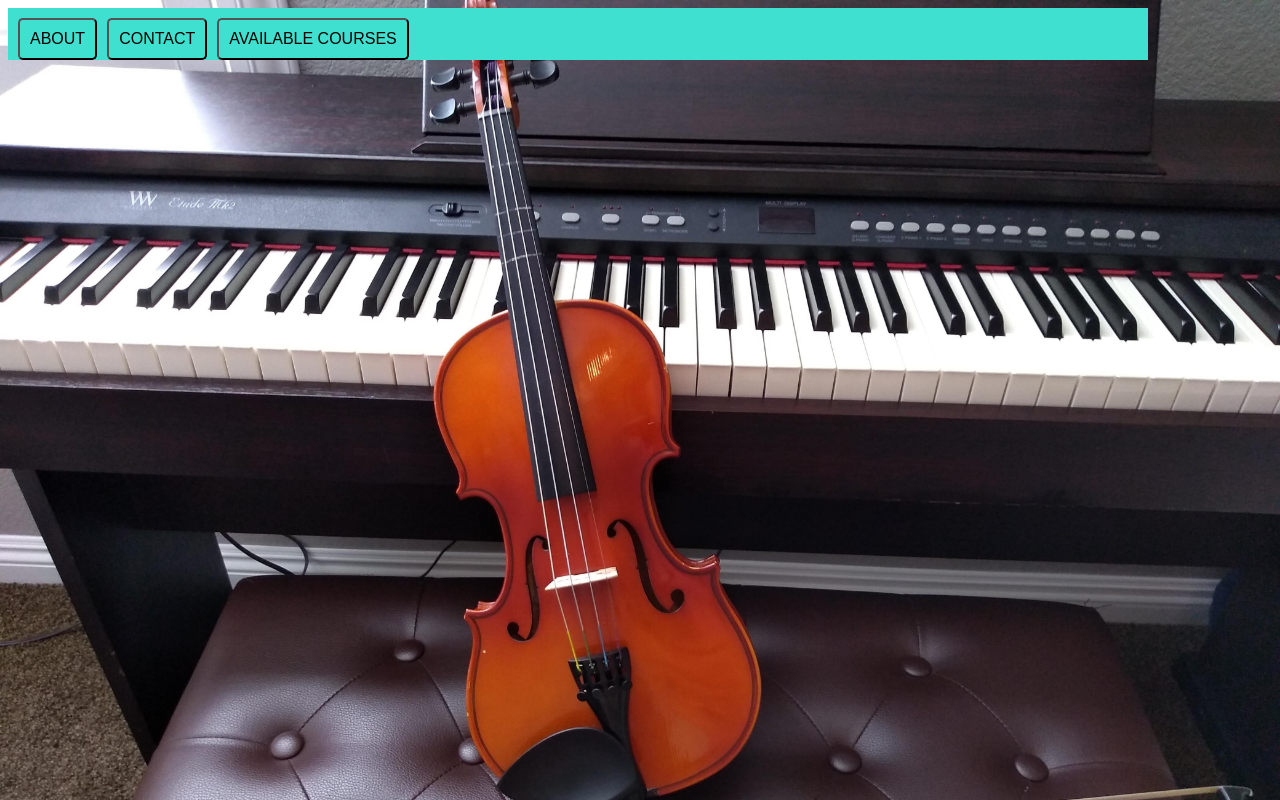
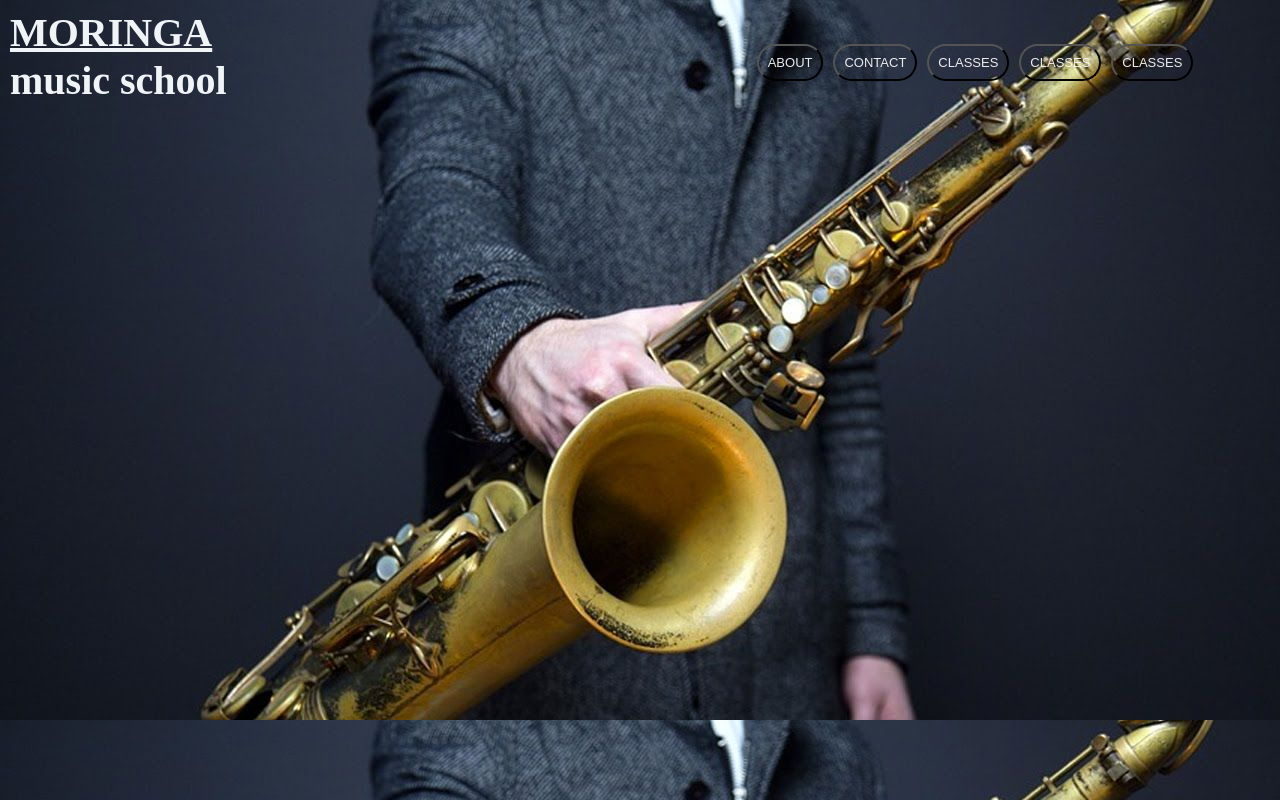
Before and after one commit to JaphethNalami/PROJECT, a plain HTML site: page index.html in a window 1280 px wide. Drawn offline with Linux system fonts and the light colour scheme.

Commit message:
second commit

```diff
--- a/index.html
+++ b/index.html
@@ -7,12 +7,18 @@
     <link rel="stylesheet" href="style.css">
 </head>
 <body>
-    <div class="container">
-        <input type="button" value="ABOUT" class="button">
-        <input type="button" value="CONTACT" class="button">
-        <input type="button" value="AVAILABLE COURSES" class="button">
+    <div class="top">
+        <h1> <u>MORINGA</u><br>music school</h1>
+        <div class="container">
+            <input type="button" value="ABOUT" class="button">
+            <input type="button" value="CONTACT" class="button">
+            <input type="button" value="CLASSES" class="button">
+            <input type="button" value="CLASSES" class="button">
+            <input type="button" value="CLASSES" class="button">
 
+        </div>
     </div>
+
 
 </body>
 </html>
--- a/style.css
+++ b/style.css
@@ -1,36 +1,61 @@
 body{
-    font-family: 'Roboto', sans-serif;
     font-size: 16px;
     font-weight: 400;
     line-height: 1.5;
     color: #207bd7;
-    text-align: left;
-
     box-sizing: border-box;
-    background-image: url("home3.jpg");
+    background-image: url("home8.jpg");
     background-size: cover;
 }
+h1{
+    font-size: 2.5rem;
+    font-family:serif;
+    font-weight: 700;
+    line-height: 1.2;
+    margin-top: 0;
+    color: #f1f4f7;
+    text-align: left;
+}
+.top{
+    max: width 100%;;
+    orientation: horizontal;
+    padding: 1px;
+    margin-left: 1px;
+    display: flex;
+    flex-direction:row;
+    background-color:transparent;
+    height: fit-content;
+
+}
 .container{
-    max-width: 1140px;
+    max-width:fit-content;
     orientation: horizontal;
+    padding: 10px;
+    margin-left: 510px;
     display: flex;
-    flex-direction:right;
-    background-color: turquoise
+    margin-top: 25px;
+    flex-direction:row;
+    justify-content: end;
+    background-color:transparent;
+    height: fit-content;
 
 }
 .button{
     background-color:transparent;
-    color: black;
-    padding: 10px;
+    color: rgba(249, 249, 249, 0.936);
+    padding: 9px;
     text-align: center;
     text-decoration: none;
     border-radius:12px;
-    display: inline-block;
-    font-size: 16px;
-    margin-top: 10px;
+    font-size: 13px;
+    margin-top: px;
     margin-left: 10px;
     cursor: pointer;
-    position: relative;
-
-    border-radius: 5px;
-}
+    border-radius: 19px;
+    width: wrap;
+    height: fit-content;
+    transition: transform .1s;}
+    .button:hover{
+        transform: scale(1.1);
+        color: #000;
+    }
```
Also changed, not shown: home8.jpg (added).
